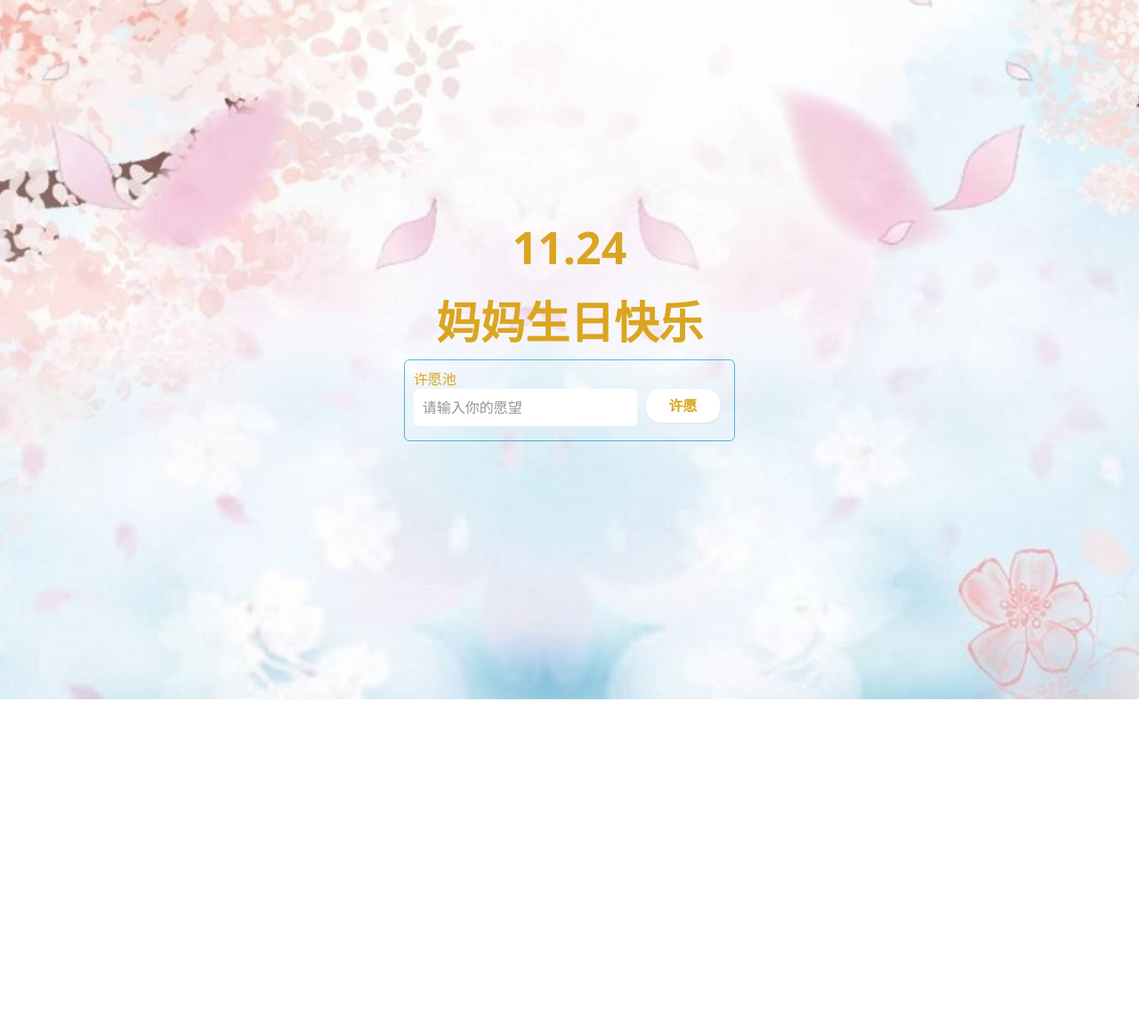
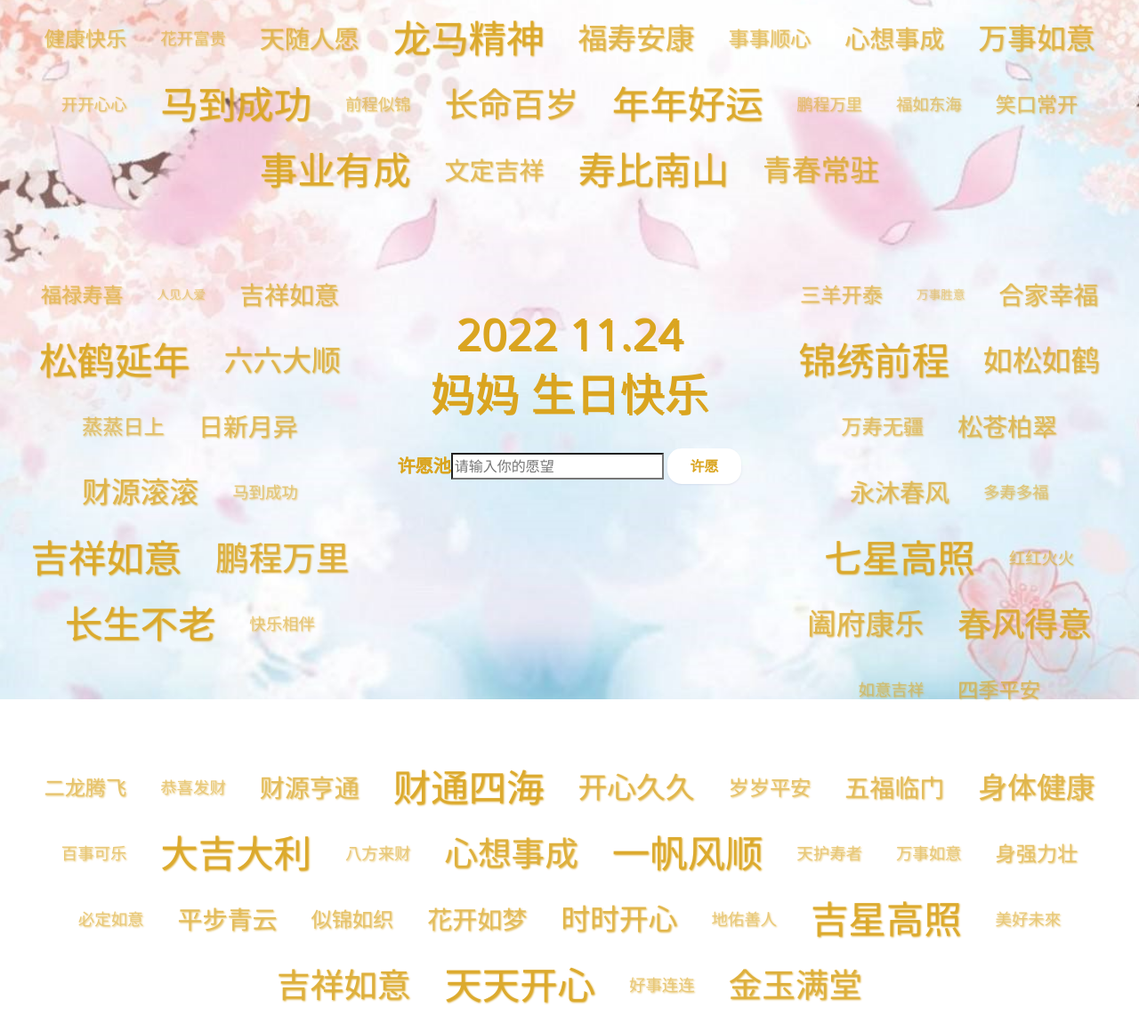
Before and after one commit to Cheungziwei/happybirthday, a website: page public/index.html in a window 1280 px wide. Shown: the part 14-1174 px from the top of the page at 89% size. Before the commit the page ends 820 px from the top, so only its background shows below. Drawn offline with nearby package versions, Linux system fonts and the light colour scheme.

Commit message:
version 3.0 with word cloud

```diff
--- a/public/index.html
+++ b/public/index.html
@@ -6,26 +6,125 @@
     <meta name="viewport" content="width=device-width, initial-scale=1, shrink-to-fit=no">
 	<title>HappyBirthday</title>
 	<link href="https://cdn.jsdelivr.net/npm/bootstrap@5.2.2/dist/css/bootstrap.min.css" rel="stylesheet" integrity="sha384-Zenh87qX5JnK2Jl0vWa8Ck2rdkQ2Bzep5IDxbcnCeuOxjzrPF/et3URy9Bv1WTRi" crossorigin="anonymous">
-	<link rel="stylesheet" href="https://cdn.jsdelivr.net/npm/water.css@2/out/water.css">
+
 	<link rel="stylesheet" href="stylesheets/style.css">
 </head>
 
 <body class="bg">
-<div class="outer container">
+<div class="container outerpart">
+	<div class="row row-cols-1">
+		<div class="col-12 column1">
+			<ul class="cloud" >
+				<li><a data-weight="4" href>健康快乐</a></li>
+				<li><a data-weight="3" href>花开富贵</a></li>
+				<li><a data-weight="5" href>天随人愿</a></li>
+				<li><a data-weight="8" href>龙马精神</a></li>
+				<li><a data-weight="6" href>福寿安康</a></li>
+				<li><a data-weight="4" href>事事顺心</a></li>
+				<li><a data-weight="5" href>心想事成</a></li>
+				<li><a data-weight="6" href>万事如意</a></li>
+				<li><a data-weight="3" href>开开心心</a></li>
+				<li><a data-weight="9" href>马到成功</a></li>
+				<li><a data-weight="3" href>前程似锦</a></li>
+				<li><a data-weight="7" href>长命百岁</a></li>
+				<li><a data-weight="8" href>年年好运</a></li>
+				<li><a data-weight="3" href>鹏程万里</a></li>
+				<li><a data-weight="3" href>福如东海</a></li>
+				<li><a data-weight="4" href>笑口常开</a></li>
+				<li><a data-weight="8" href>事业有成</a></li>
+				<li><a data-weight="5" href>文定吉祥</a></li>
+				<li><a data-weight="8" href>寿比南山</a></li>
+				<li><a data-weight="6" href>青春常驻</a></li>
+
+			  </ul>
+		</div>
+	</div>
 <div class="row">
-	<div class="inter col">
-	<h1>11.24</h1>
-	<h1>妈妈生日快乐</h1>
+	<div class="col column2">
+		<ul class="cloud" >
+			<li><a data-weight="4" href>福禄寿喜</a></li>
+			<li><a data-weight="2" href>人见人爱</a></li>
+			<li><a data-weight="5" href>吉祥如意</a></li>
+			<li><a data-weight="8" href>松鹤延年</a></li>
+			<li><a data-weight="6" href>六六大顺</a></li>
+			<li><a data-weight="4" href>蒸蒸日上</a></li>
+			<li><a data-weight="5" href>日新月异</a></li>
+			<li><a data-weight="6" href>财源滚滚</a></li>
+			<li><a data-weight="3" href>马到成功</a></li>
+			<li><a data-weight="9" href>吉祥如意</a></li>
+
+			<li><a data-weight="7" href>鹏程万里</a></li>
+			<li><a data-weight="8" href>长生不老</a></li>
+			<li><a data-weight="3" href>快乐相伴</a></li>
+		  </ul>
+	</div>
+	<div class="col interpart">
+		<h1 class="title">2022 11.24</h1>
+		<h1>妈妈 生日快乐</h1>
+		<br>
 		<fieldset>
-		<div class="color" id="wishtitle">许愿池</div>
+			<div class="color wishtitle" >许愿池</div>
 			<div>
 				<input id="new-dream" placeholder="请输入你的愿望">
 				<button id="add-dream" onclick="sendDream()" class="color" data-toggle="modal" data-target="#Modal">许愿</button>
 			</div>
 		</fieldset>
 	</div>
-
-
+	<div class="col column2">
+		<ul class="cloud" >
+			<li><a data-weight="4" href>三羊开泰</a></li>
+			<li><a data-weight="2" href>万事胜意</a></li>
+			<li><a data-weight="5" href>合家幸福</a></li>
+			<li><a data-weight="8" href>锦绣前程</a></li>
+			<li><a data-weight="6" href>如松如鹤</a></li>
+			<li><a data-weight="4" href>万寿无疆</a></li>
+			<li><a data-weight="5" href>松苍柏翠</a></li>
+			<li><a data-weight="5" href>永沐春风</a></li>
+			<li><a data-weight="3" href>多寿多福</a></li>
+			<li><a data-weight="9" href>七星高照</a></li>
+			<li><a data-weight="3" href>红红火火</a></li>
+			<li><a data-weight="6" href>阖府康乐</a></li>
+			<li><a data-weight="7" href>春风得意</a></li>
+			<li><a data-weight="3" href>如意吉祥</a></li>
+			<li><a data-weight="4" href>四季平安</a></li>
+		  </ul>
+	</div>
+</div>
+<div class="row row-cols-1">
+	<div class="col-12 column1">
+		<ul class="cloud" >
+			<li><a data-weight="4" href>二龙腾飞</a></li>
+			<li><a data-weight="3" href>恭喜发财</a></li>
+			<li><a data-weight="5" href>财源亨通</a></li>
+			<li><a data-weight="8" href>财通四海</a></li>
+			<li><a data-weight="6" href>开心久久</a></li>
+			<li><a data-weight="4" href>岁岁平安</a></li>
+			<li><a data-weight="5" href>五福临门</a></li>
+			<li><a data-weight="6" href>身体健康</a></li>
+			<li><a data-weight="3" href>百事可乐</a></li>
+			<li><a data-weight="9" href>大吉大利</a></li>
+			<li><a data-weight="3" href>八方来财</a></li>
+			<li><a data-weight="7" href>心想事成</a></li>
+			<li><a data-weight="8" href>一帆风顺</a></li>
+			<li><a data-weight="3" href>天护寿者</a></li>
+			<li><a data-weight="3" href>万事如意</a></li>
+			<li><a data-weight="4" href>身强力壮</a></li>
+			<li><a data-weight="3" href>必定如意</a></li>
+			<li><a data-weight="5" href>平步青云</a></li>
+			<li><a data-weight="4" href>似锦如织</a></li>
+				<li><a data-weight="5" href>花开如梦</a></li>
+				<li><a data-weight="6" href>时时开心</a></li>
+				<li><a data-weight="3" href>地佑善人</a></li>
+				<li><a data-weight="9" href>吉星高照</a></li>
+				<li><a data-weight="3" href>美好未來</a></li>
+				<li><a data-weight="7" href>吉祥如意</a></li>
+				<li><a data-weight="8" href>天天开心</a></li>
+				<li><a data-weight="3" href>好事连连</a></li>
+				<li><a data-weight="7" href>金玉满堂</a></li>
+		  </ul>
+	</div>
+</div>
+</div>
 		<div class="modal fade" id="Modal" tabindex="-1" role="dialog" aria-labelledby="exampleModalCenterTitle" aria-hidden="true">
 			<div class="modal-dialog modal-dialog-centered" role="document">
 			<div class="modal-content" id="ModalTitle">
@@ -41,14 +140,12 @@
 			</div>
 			</div>
 		</div>
-</div>
-</div>
 
 		<script src="https://code.jquery.com/jquery-3.2.1.slim.min.js" integrity="sha384-KJ3o2DKtIkvYIK3UENzmM7KCkRr/rE9/Qpg6aAZGJwFDMVNA/GpGFF93hXpG5KkN" crossorigin="anonymous"></script>
 		<script src="https://cdn.jsdelivr.net/npm/popper.js@1.12.9/dist/umd/popper.min.js" integrity="sha384-ApNbgh9B+Y1QKtv3Rn7W3mgPxhU9K/ScQsAP7hUibX39j7fakFPskvXusvfa0b4Q" crossorigin="anonymous"></script>
 		<script src="https://cdn.jsdelivr.net/npm/bootstrap@4.0.0/dist/js/bootstrap.min.js" integrity="sha384-JZR6Spejh4U02d8jOt6vLEHfe/JQGiRRSQQxSfFWpi1MquVdAyjUar5+76PVCmYl" crossorigin="anonymous"></script>
 		<script src="https://cdn.jsdelivr.net/npm/vue@3.2.45/dist/vue.global.js"></script>
-	<script  src="javascripts/index.js"></script>
+		<script src="javascripts/index.js"></script>
 </body>
 
 </html>
--- a/public/javascripts/index.js
+++ b/public/javascripts/index.js
@@ -1,7 +1,6 @@
 
 async function sendDream(){
     let dreamInput  = document.getElementById("new-dream");
-	console.log('value '+dreamInput.value)
 	try{
         await fetchJSON(`/users`, {
             method: "POST",
--- a/public/stylesheets/style.css
+++ b/public/stylesheets/style.css
@@ -2,23 +2,54 @@ body, html {
 	height: 100%;
 }
 
-.outer {
-	height: 90%;
+li {
+  padding: 15px;
+  text-shadow: 1px 1px 2px goldenrod;
+}
+
+.outerpart {
+	height: 100%;
 	/*border: 0.05em solid red;*/
   width:100%;
+  justify-content: center;
+  align-items: center;
+}
+
+fieldset {
   display: flex;
   justify-content: center;
   align-items: center;
 }
 
-.inter {
-	margin: 0 auto;
+
+.container {
+  margin: 0;
+  min-width: 100%;
+}
+
+.interpart {
+	margin-top: 50px ;
   width: 50%;
+  text-shadow: 2px 2px goldenrod;
+  font-weight: bold;
+
+}
+
+.title {
+  padding-top: 50px;
+}
+
+.column1 {
+  padding-top: 20px;
+}
+
+.column2 {
+  margin-top: 50px;
 }
 
 .bg {
 	background-image: url("../images/background4.jpeg");
-	height: 100%;
+
 	background-position: center;
 	background-repeat: no-repeat;
 	background-size: cover;
@@ -39,14 +70,21 @@ h1 {
   font-size: 50px;
 }
 
+h3 {
+	text-align: center;
+	color: goldenrod;
+}
+
+
 input {
   display: inline;
   background-color: white;
 }
 
 .wishtitle {
-  font-size: 25px;
+  font-size: 20px;
   font-weight: bold;
+  text-shadow: 0 0 goldenrod;
 }
 
 #dream-catch{
@@ -88,6 +126,50 @@ input {
   color: #fff;
 }
 
+ul.cloud {
+  list-style: none;
+  padding-left: 0;
+  display: flex;
+  flex-wrap: wrap;
+  align-items: center;
+  justify-content: center;
+  line-height: 2.5rem;
+}
+
+ul.cloud a {
+  color: goldenrod;
+  display: block;
+  font-size: 1.5rem;
+  padding: 0.125rem 0.25rem;
+  text-decoration: none;
+  position: relative;
+}
+
+ul.cloud a:hover {
+  font-size: calc(var(--size) * 0.3rem + 0.75rem);
+}
+
+ul.cloud a[data-weight="1"] { --size: 1; }
+ul.cloud a[data-weight="2"] { --size: 2; }
+ul.cloud a[data-weight="3"] { --size: 3; }
+ul.cloud a[data-weight="4"] { --size: 4; }
+ul.cloud a[data-weight="5"] { --size: 5; }
+ul.cloud a[data-weight="6"] { --size: 6; }
+ul.cloud a[data-weight="7"] { --size: 7; }
+ul.cloud a[data-weight="8"] { --size: 8; }
+ul.cloud a[data-weight="9"] { --size: 8; }
+
+ul.cloud a {
+  --size: 4;
+  font-size: calc(var(--size) * 0.3rem + 0.25rem);
+  /* ... */
+}
+
+ul.cloud a {
+  opacity: calc((15 - (9 - var(--size))) / 15);
+  /* ... */
+}
+
 @media (min-width: 575px) {
   .bg {
     background-image: url("../images/background4.jpeg");
```
Also changed, not shown: public/images/background1.jpeg (deleted), public/images/background3.jpg (deleted). Lines whose indentation alone changed are shown as unchanged.
